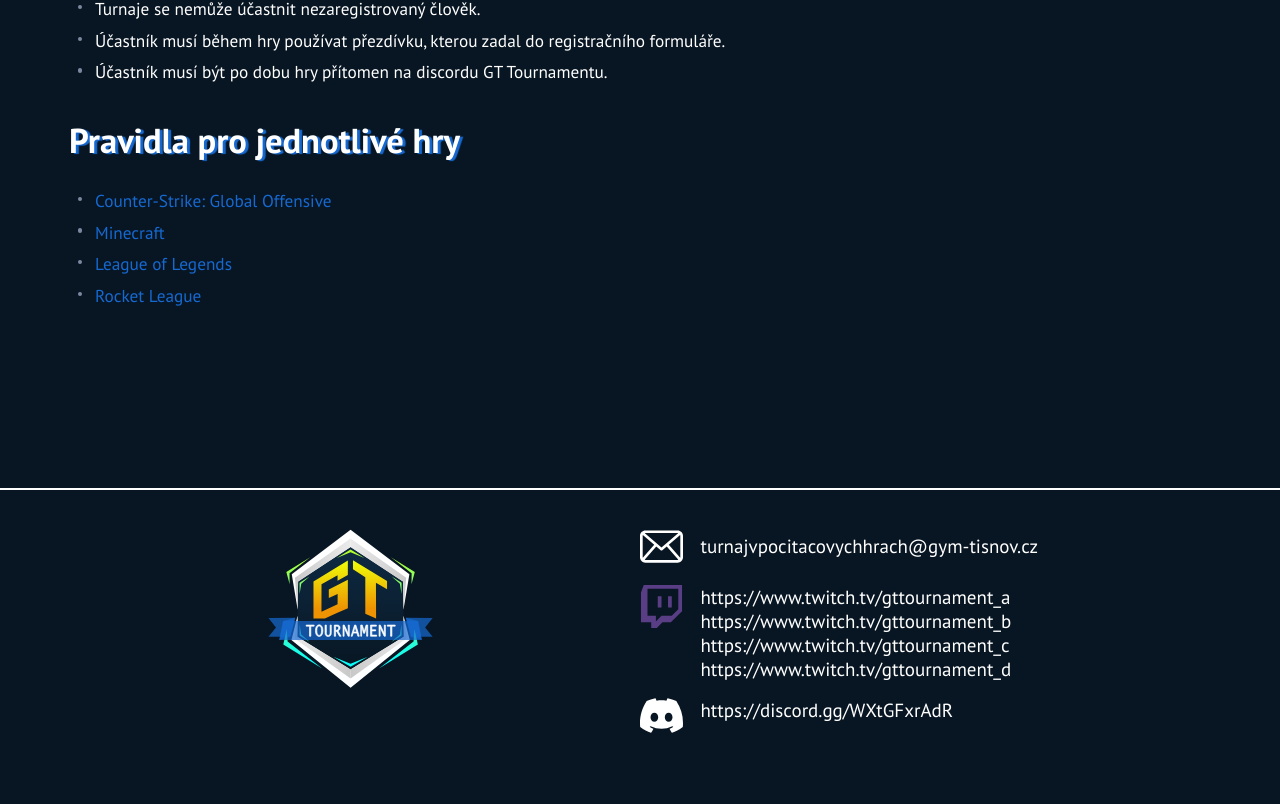
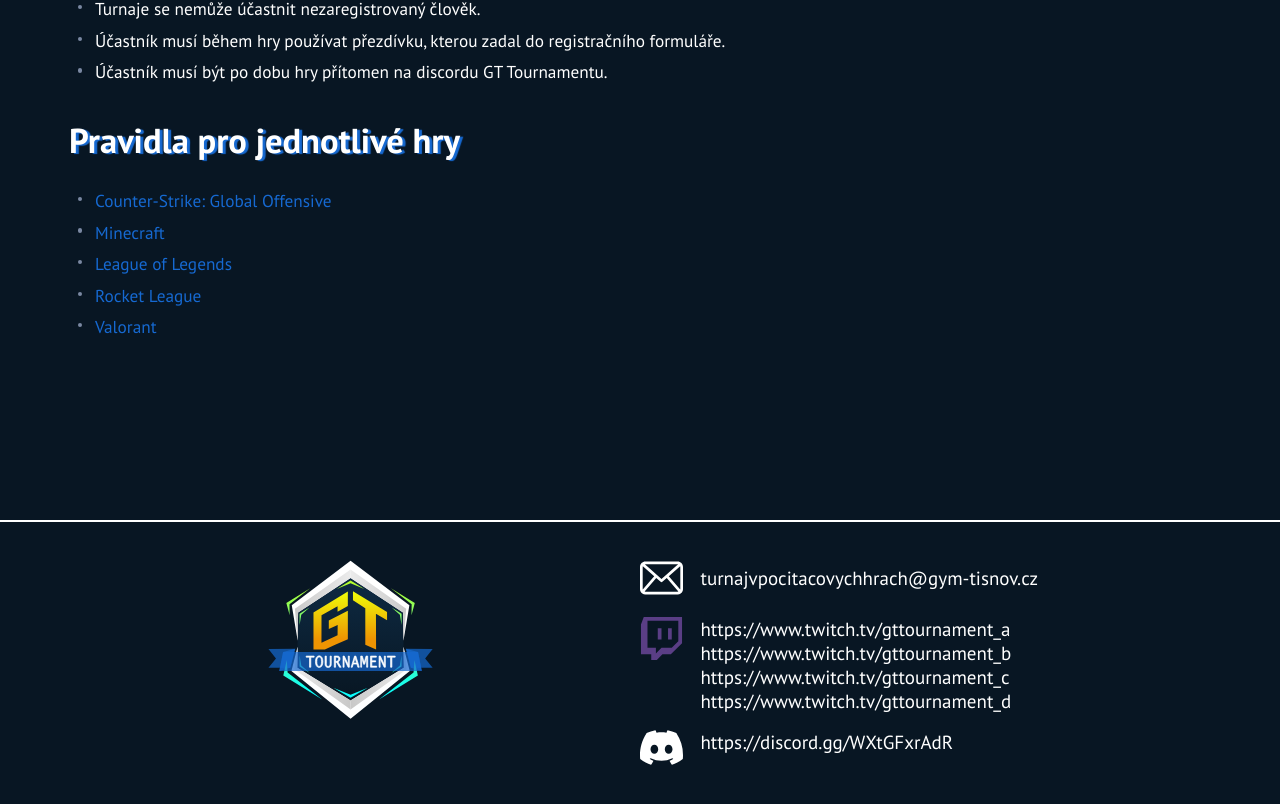
Before and after one commit to Vitond/gttournament, a React (Create React App) app: page /rules in a window 1280 px wide. Shown: the part 1441-2245 px from the top of the page. Built offline with nearby package versions, Linux system fonts and the light colour scheme; no server answers.

Commit message:
added Valorant rules

```diff
--- a/src/constants/constants.tsx
+++ b/src/constants/constants.tsx
@@ -5,7 +5,7 @@
     [GAMETYPES.COUNTER_STRIKE]: 'Counter-Strike : Global Offensive',
     [GAMETYPES.MINECRAFT]: 'Minecraft',
     [GAMETYPES.ROCKET_LEAGUE]: 'Rocket League',
-    [GAMETYPES.VALORANT]: 'VALORANT'
+    [GAMETYPES.VALORANT]: 'Valorant'
 }
 
 export const CS_RANKS: any = {
--- a/src/pages/Registration/variants/TeamForm/TeamForm.tsx
+++ b/src/pages/Registration/variants/TeamForm/TeamForm.tsx
@@ -47,6 +47,10 @@
         defaultContestantCount = 2;
         maxContestantCount = 2;
         minContestantCount = 2;
+    } else if (game === GAMETYPES.VALORANT) {
+        defaultContestantCount = 5;
+        maxContestantCount = 5;
+        minContestantCount = 5;
     }
 
     const [contestantCount, setContestantCount] = useState(defaultContestantCount);
--- a/src/pages/Rules/sections/GeneralRules/GeneralRules.tsx
+++ b/src/pages/Rules/sections/GeneralRules/GeneralRules.tsx
@@ -48,6 +48,7 @@
             <Paragraph className={classes.GeneralRules__paragraph}><a href="/rules/MINECRAFT.pdf">Minecraft</a></Paragraph>
             <Paragraph className={classes.GeneralRules__paragraph}><a href="/rules/LOL.pdf">League of Legends</a></Paragraph>
             <Paragraph className={classes.GeneralRules__paragraph}><a href="/rules/ROCKET_LEAGUE.pdf">Rocket League</a></Paragraph>
+            <Paragraph className={classes.GeneralRules__paragraph}><a href="/rules/VALORANT.pdf">Valorant</a></Paragraph>
         </div>
     </Section>
 }
```
Also changed, not shown: 2 other files (tests, documents, lock files or other folders).
